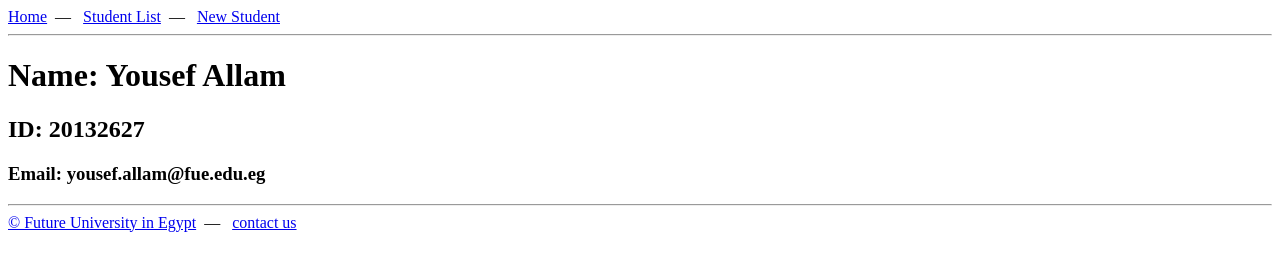
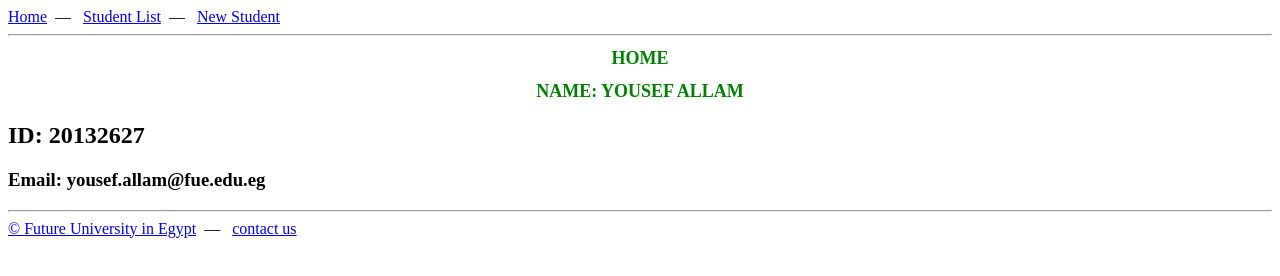
Before and after one commit to yousefallam/dm324-fall2021-01, a plain HTML site: page index.html in a window 1280 px wide. Drawn offline with Linux system fonts and the light colour scheme.

Commit message:
Update index.html

```diff
--- a/index.html
+++ b/index.html
@@ -1,6 +1,19 @@
 <html>
   <head>
     <title>Home Page</title>
+
+
+    <style>
+
+
+    h1
+      {
+        text-align: center;
+        color:green;
+        text-transform: uppercase;
+        font-size: large;
+      }
+    </style>
   </head>
 
   <body>
@@ -11,6 +24,7 @@
     <!-- #nav -->
     <hr/>
     <!-- section -->
+    <h1>Home</h1>
     <h1>Name: Yousef Allam</h1>
     <h2>ID: 20132627</h2>
     <h3>Email: yousef.allam@fue.edu.eg</h3>
```
